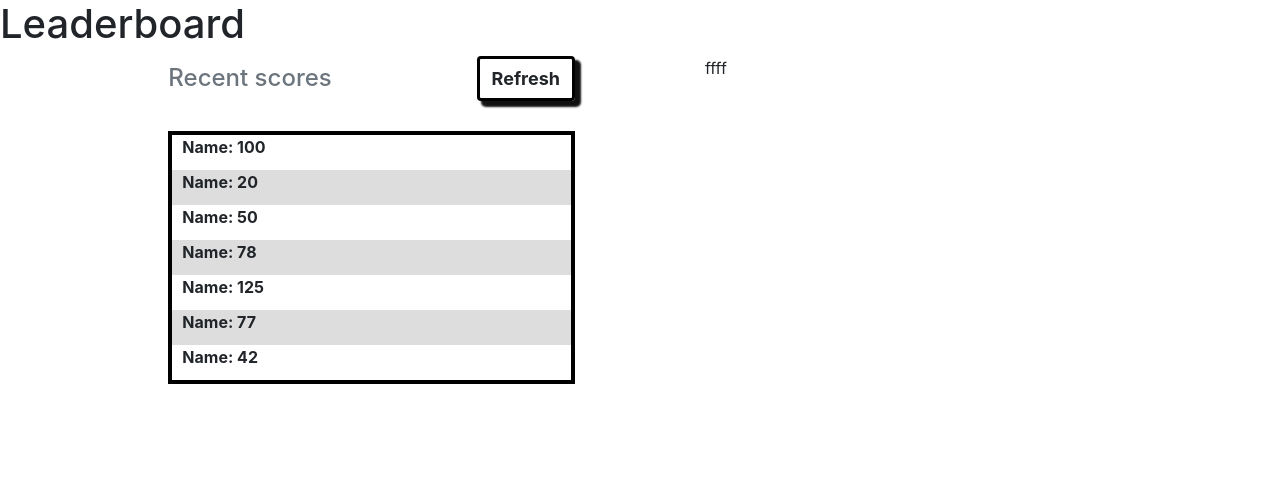
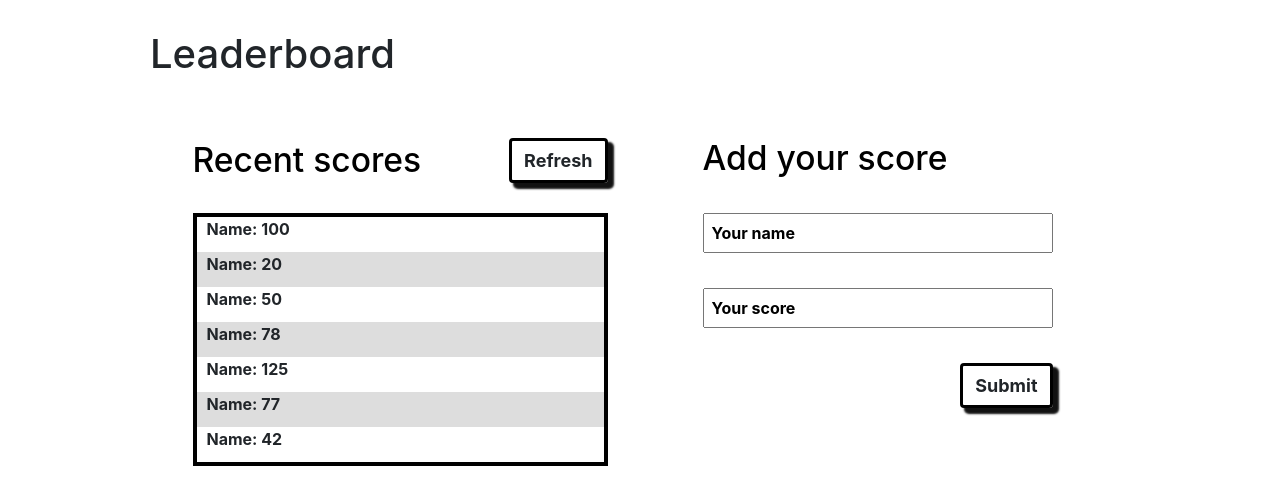
Before and after one commit to codecaiine/Leaderboard-project, a website built with webpack: page src/index.html in a window 1280 px wide. Built offline with nearby package versions, Linux system fonts and the light colour scheme.

Commit message:
Fix linters erros

```diff
--- a/src/index.html
+++ b/src/index.html
@@ -7,17 +7,21 @@
     <link rel="stylesheet" href="https://stackpath.bootstrapcdn.com/bootstrap/4.3.1/css/bootstrap.min.css" integrity="sha384-ggOyR0iXCbMQv3Xipma34MD+dH/1fQ784/j6cY/iJTQUOhcWr7x9JvoRxT2MZw1T" crossorigin="anonymous">
 
     <title>Leaderboard Exercice</title>
+    <script defer src="/leaderboard-project/main.js"></script>
 </head>
 
 <body>
-    <h1>Leaderboard</h1>
 
     <main>
+        <div class="container">
+            <div class="top-title">
+                <h1>Leaderboard</h1>
+            </div>
 
             <div class="row d-flex justify-content-center">
-            <div class="col-md-4">
+                <div class="col-md-5">
                     <h4 class="d-flex justify-content-between align-items-center mb-3">
-                    <span class="text-muted">Recent scores</span>
+                        <span class="title">Recent scores</span>
                         <span><button type="submit" class="btn btn-refresh">Refresh</button></span>
                     </h4>
                     <ul class="list-scores">
@@ -45,8 +49,30 @@
                     </ul>
                 </div>
                 <div class="col-md-4">
-                ffff
+                    <h4 class="mb-3">
+                        <span class="title">Add your score</span>
 
+                    </h4>
+                    <form>
+                        <div class="input-group">
+
+                            <div class="input-group">
+
+                                <span>
+                                <input type="text" placeholder="Your name">
+                            </span>
+
+                                <span>
+                                <input type="text" placeholder="Your score">
+                            </span>
+
+                                <button type="submit" class="btn btn-add">Submit</button>
+                            </div>
+
+                        </div>
+                    </form>
+
+                </div>
             </div>
         </div>
     </main>
--- a/src/style.css
+++ b/src/style.css
@@ -76,6 +76,5 @@ span.title {
 @media all and (max-width: 768px) {
   body {
     color: black;
-    color: blue;
   }
 }
```
Also changed, not shown: dist/index.html, dist/main.js. Lines whose indentation alone changed are shown as unchanged.
